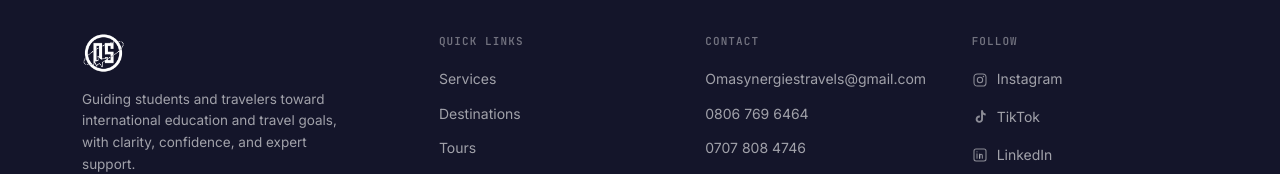
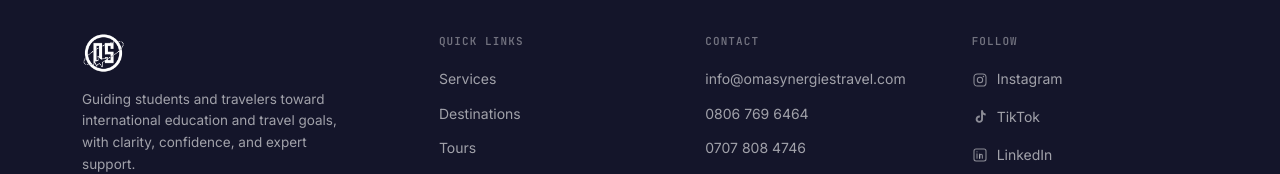
Before and after one commit to vitalcard22/oma-synergies-web, a React (Vite) app: page / in a window 1280 px wide. Shown: the part 10607-10781 px from the top of the page. Built offline with nearby package versions, Linux system fonts and the light colour scheme; no server answers; the database is empty.

Commit message:
Replace Gmail address with real info@ email in footer

```diff
--- a/src/components/Footer.tsx
+++ b/src/components/Footer.tsx
@@ -24,7 +24,7 @@ export default function Footer() {
           <div className="footer-col">
             <h5>Contact</h5>
             <ul>
-              <li><a href="mailto:Omasynergiestravels@gmail.com">Omasynergiestravels@gmail.com</a></li>
+              <li><a href="mailto:info@omasynergiestravel.com">info@omasynergiestravel.com</a></li>
               <li><a href="tel:+2348067696464">0806 769 6464</a></li>
               <li><a href="tel:+2347078084746">0707 808 4746</a></li>
               <li>Block B8, 29/32 Utako Market Plaza, Abuja</li>
```
